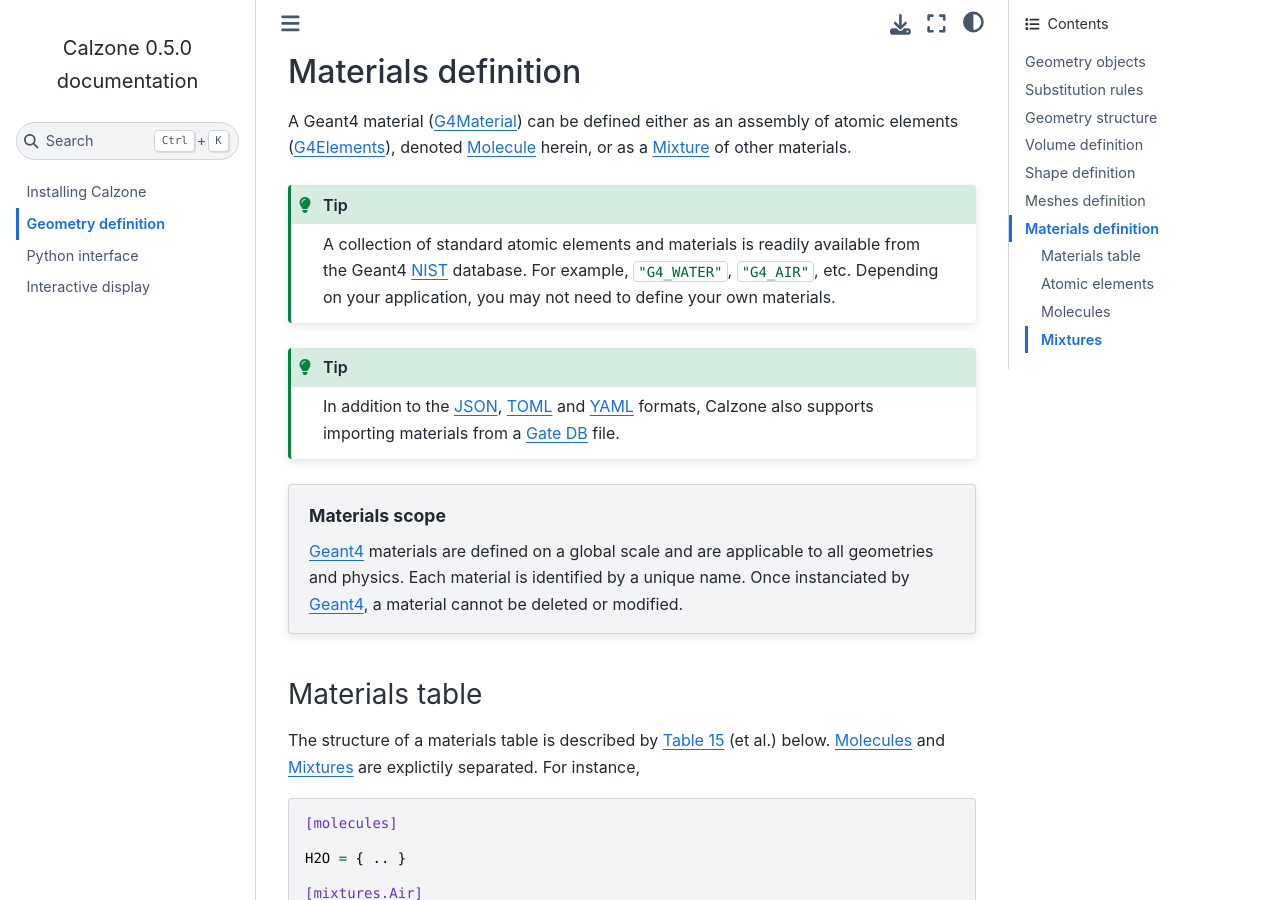
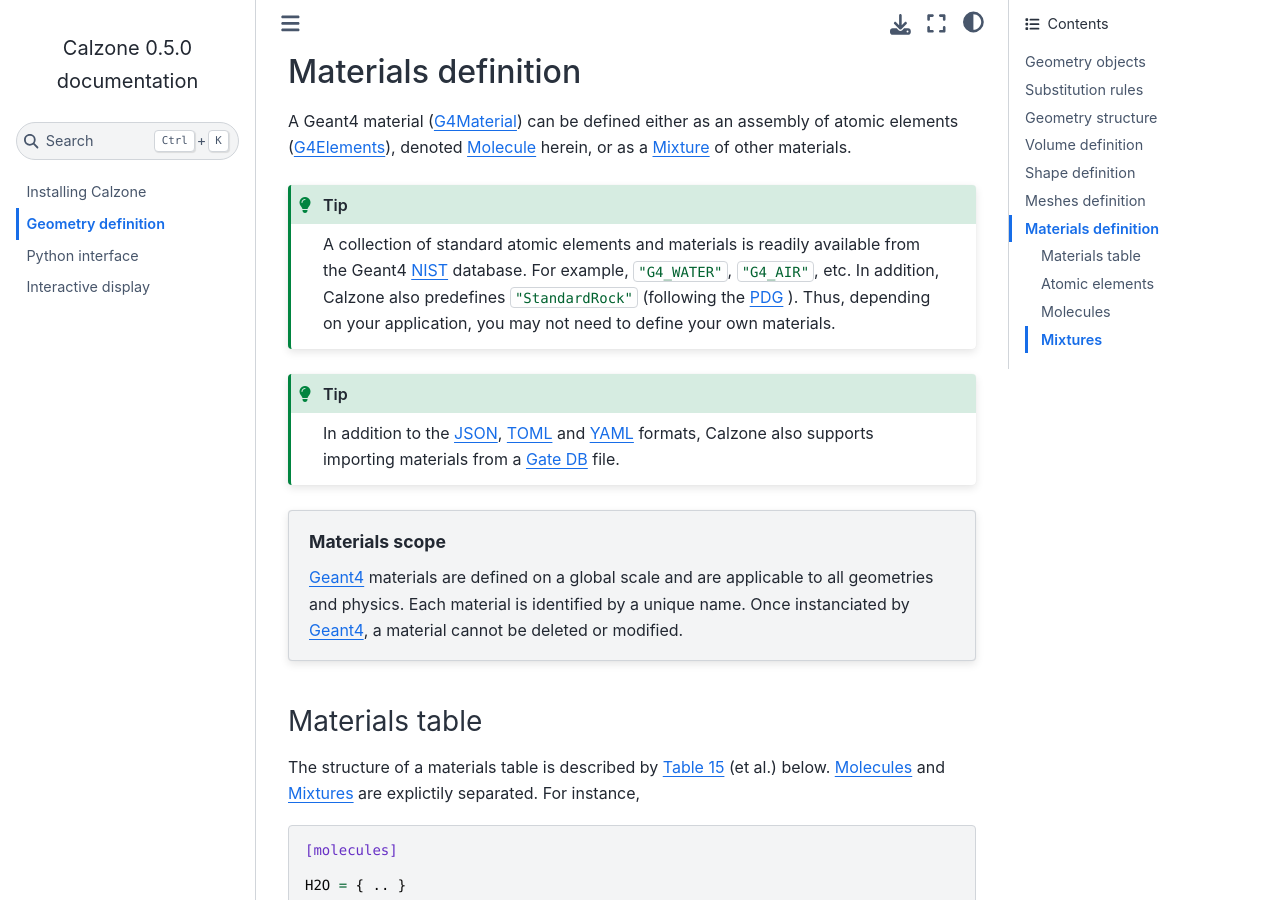
Before and after one commit to niess/calzone, a Sphinx documentation site: the page built from docs/source/geometry.rst, in a window 1280 px wide and 900 px high, scrolled down 11786 px. Built offline with Sphinx 7.4.7 and the Sphinx Book theme 1.1.4, drawn with Linux system fonts in a browser that asks for light colours.

Commit message:
Predefine standard rock

```diff
--- a/docs/source/geometry.rst
+++ b/docs/source/geometry.rst
@@ -664,8 +664,9 @@ other materials.
 
    A collection of standard atomic elements and materials is readily available
    from the Geant4 `NIST`_ database. For example, :python:`"G4_WATER"`,
-   :python:`"G4_AIR"`, etc. Depending on your application, you may not need to
-   define your own materials.
+   :python:`"G4_AIR"`, etc. In addition, Calzone also predefines
+   :python:`"StandardRock"` (following the `PDG <StandardRock_>`_ ). Thus,
+   depending on your application, you may not need to define your own materials.
 
 .. tip::
 
@@ -910,6 +911,7 @@ Mixtures are specified by their *density* (in g/cm\ :sup:`3`) and their **mass**
 .. _NIST: https://geant4-userdoc.web.cern.ch/UsersGuides/ForApplicationDeveloper/html/Appendix/materialNames.html?highlight=nist#
 .. _OBJ: https://en.wikipedia.org/wiki/Wavefront_.obj_file
 .. _OpenGate: http://www.opengatecollaboration.org/
+.. _StandardRock: https://pdg.lbl.gov/2024/AtomicNuclearProperties/HTML/standard_rock.html
 .. _STL: https://en.wikipedia.org/wiki/STL_(file_format)
 .. _TOML: https://toml.io/en/
 .. _Voxels: https://en.wikipedia.org/wiki/Voxel
```
Also changed, not shown: 3 other files.
